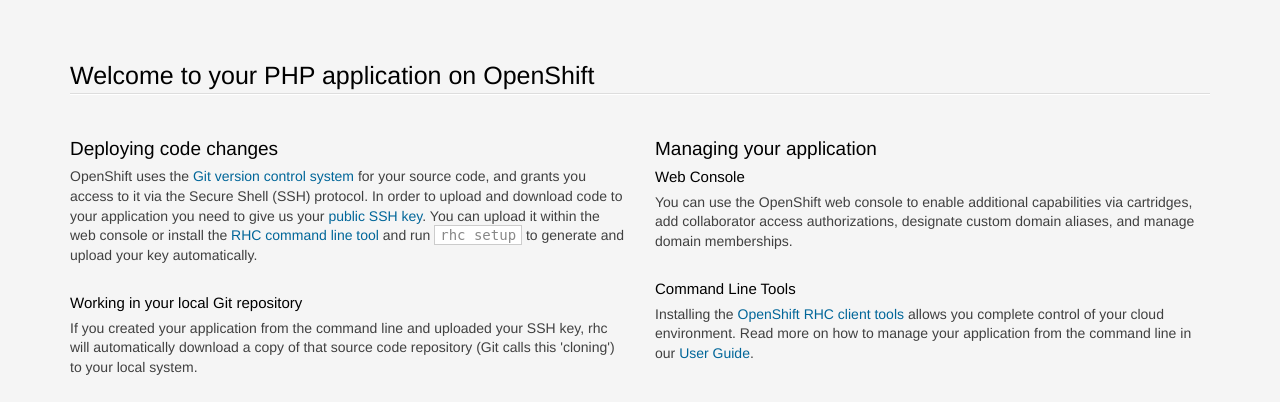
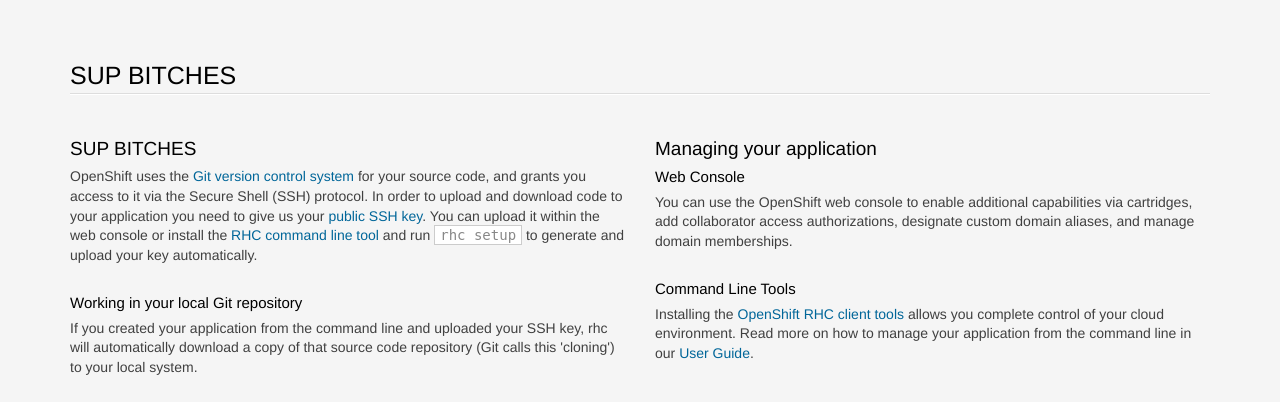
Before and after one commit to Illumanotti/g3t9, a PHP site: page / in a window 1280 px wide. Shown: the top 402 px of the page. Run offline with PHP 8.4, Linux system fonts and the light colour scheme.

Commit message:
Modified Index Page

```diff
--- a/index.php
+++ b/index.php
@@ -208,14 +208,14 @@ line-height: 1.4;
 
 <section class='container'>
           <hgroup>
-            <h1>Welcome to your PHP application on OpenShift</h1>
+            <h1>SUP BITCHES</h1>
           </hgroup>
 
 
         <div class="row">
           <section class='col-xs-12 col-sm-6 col-md-6'>
             <section>
-              <h2>Deploying code changes</h2>
+              <h2>SUP BITCHES</h2>
                 <p>OpenShift uses the <a href="http://git-scm.com/">Git version control system</a> for your source code, and grants you access to it via the Secure Shell (SSH) protocol. In order to upload and download code to your application you need to give us your <a href="https://www.openshift.com/developers/remote-access">public SSH key</a>. You can upload it within the web console or install the <a href="https://www.openshift.com/developers/rhc-client-tools-install">RHC command line tool</a> and run <code>rhc setup</code> to generate and upload your key automatically.</p>
 
                 <h3>Working in your local Git repository</h3>
```
